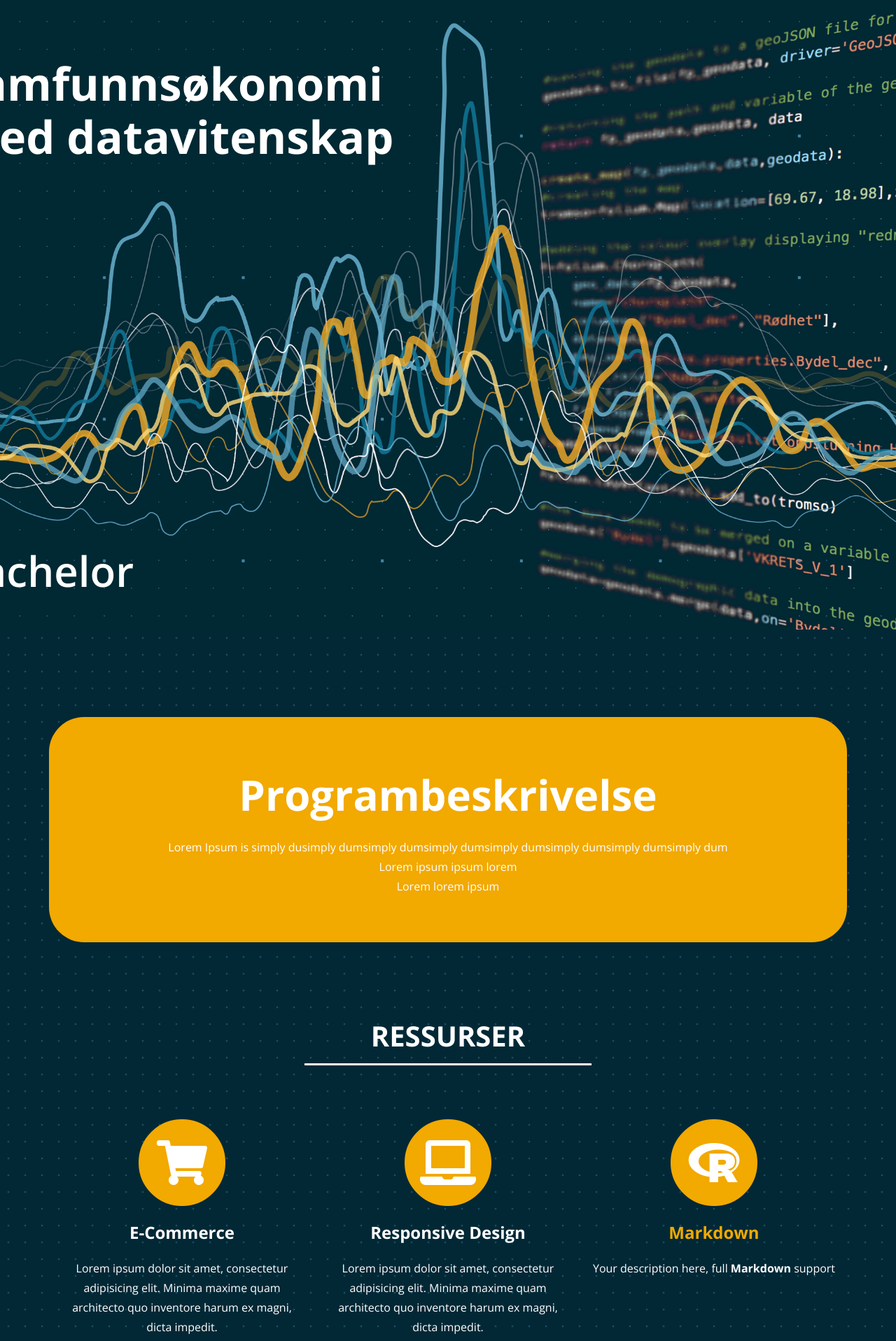
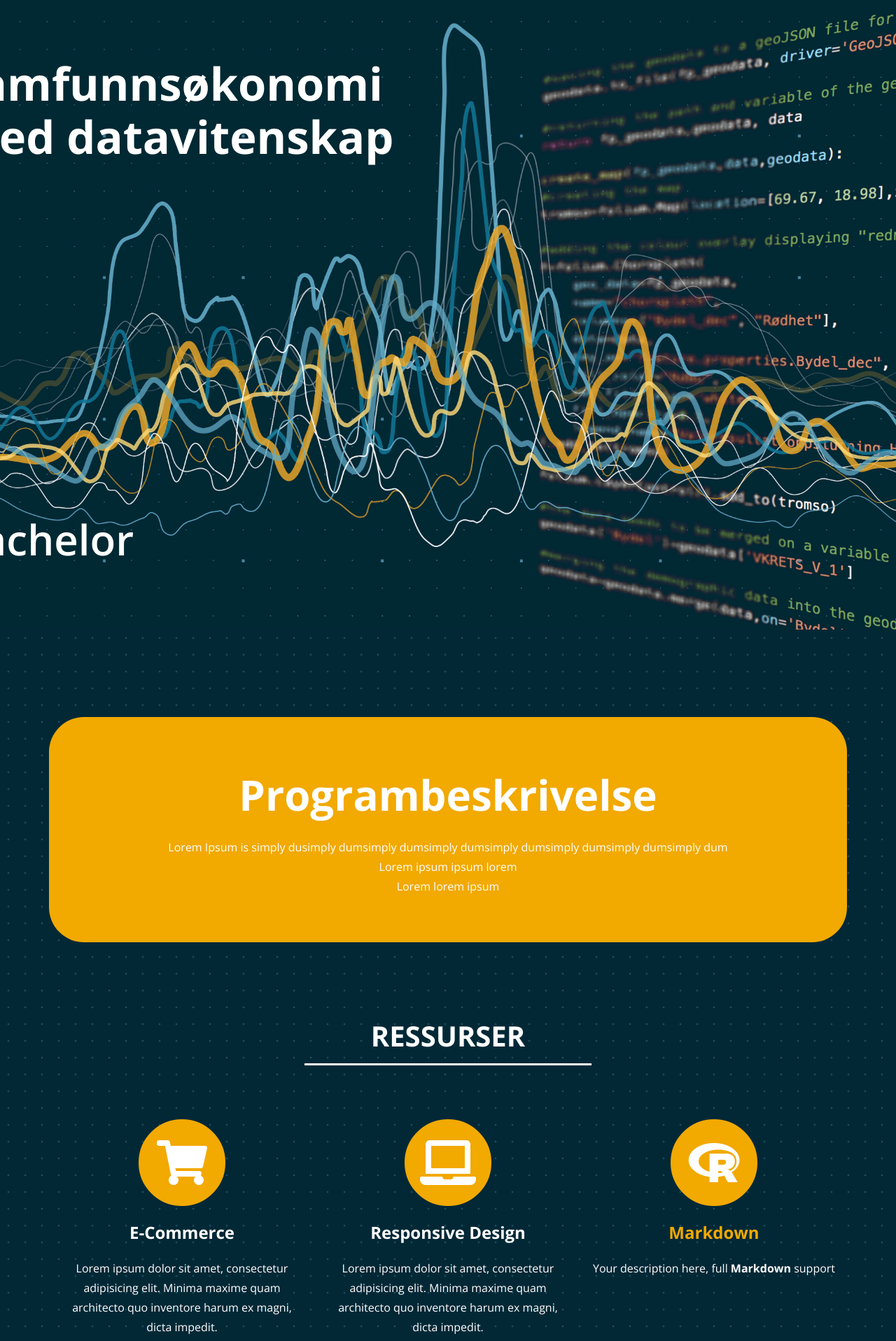
Before and after one commit to uit-econ/uit-econ.github.io, a Jekyll site: the page built from index.md, in a window 1280 px wide. Shown: the top 1917 px of the page at 70% size. Built offline with Jekyll 4.4.1, drawn with Linux system fonts in a browser that asks for light colours.

Commit message:
Update custom.css

```diff
--- a/assets/css/custom.css
+++ b/assets/css/custom.css
@@ -103,7 +103,7 @@ body{
 	}
 
 #masthead-text{
-	padding-top:55vh;
+	padding-top:50vh;
 	font-weight:600;
 	font-size: 60px;
 
```
